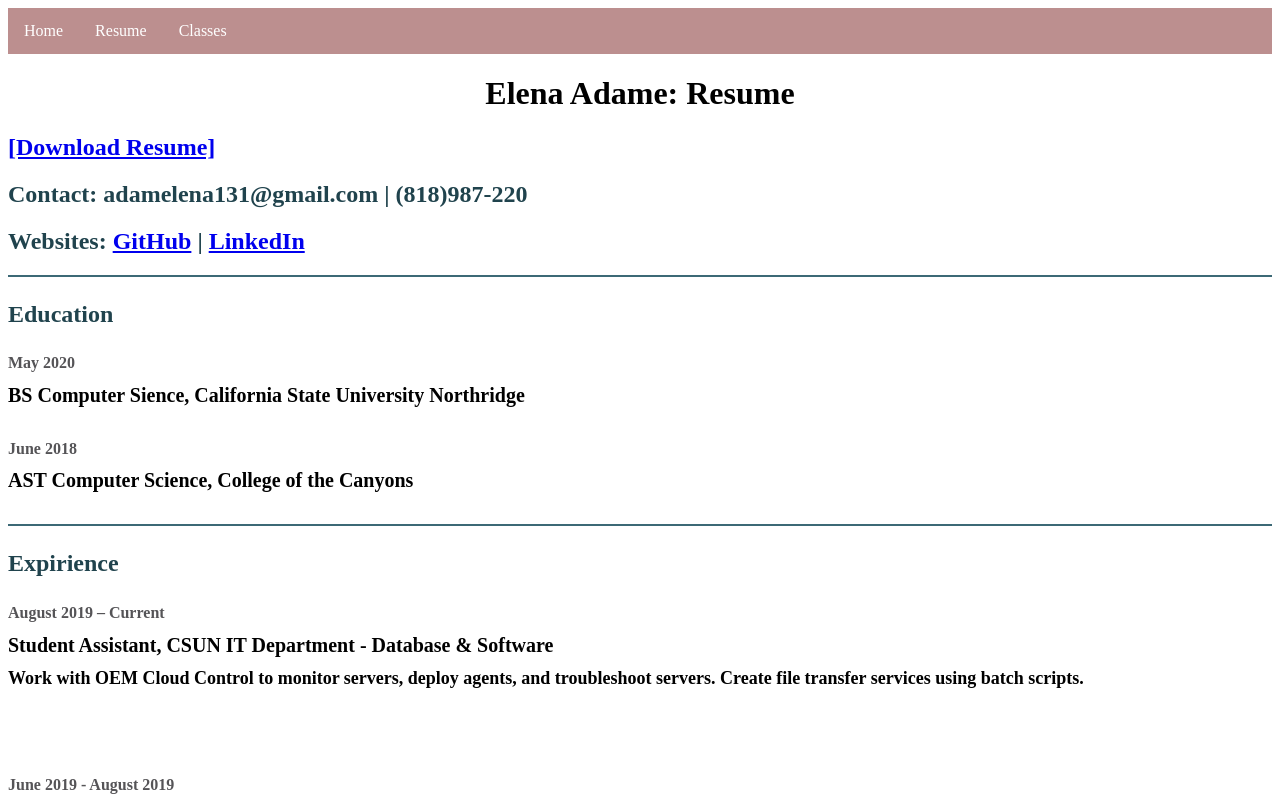
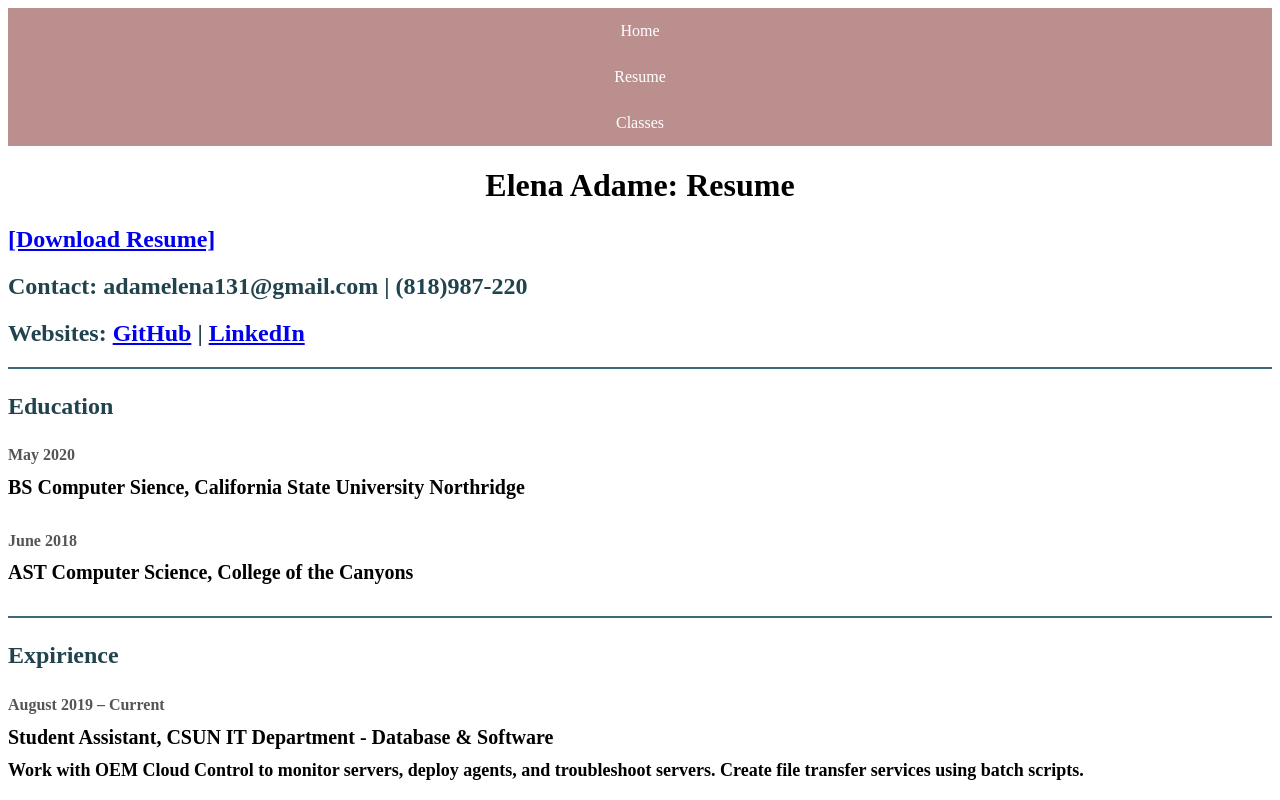
Before and after one commit to Elenadame/elenadame.github.io, a plain HTML site: page resume.html in a window 1280 px wide. Shown: the top 800 px of the page. Drawn offline with Linux system fonts and the light colour scheme.

```diff
--- a/resume.html
+++ b/resume.html
@@ -8,10 +8,10 @@
 
     <body>
 
-      <ul>
-          <li><a href="https://elenadame.github.io">Home</a></li>
-          <li><a href="resume.html">Resume</a></li>
-          <li><a href="classes.html">Classes</a></li>
+      <ul class="banner">
+          <li class="bannerlinks"><a class="bannertxt" href="https://elenadame.github.io">Home</a></li>
+          <li class="bannerlinks"><a class="bannertxt" href="resume.html">Resume</a></li>
+          <li class="bannerlinks"><a class="bannertxt" href="classes.html">Classes</a></li>
       </ul>
 
       <h1> Elena Adame: Resume </h1>
--- a/style_resume.css
+++ b/style_resume.css
@@ -30,7 +30,7 @@ h6{
   font-size: 18px;
 }
 
-ul{
+ul.banner{
   list-style-type: none;
   margin: 0;
   padding: 0;
@@ -38,11 +38,11 @@ ul{
   background-color: #BC8F8F;
 }
 
-li{
+li.bannerlist{
   float: left;
 }
 
-li a{
+li a.bannertxt{
   display: block;
   color: white;
   text-align: center;
@@ -50,6 +50,6 @@ li a{
   text-decoration: none;
 }
 
-li a:hover{
+li a.bannertxt:hover{
   background-color: #8c6c6c;
 }
```
